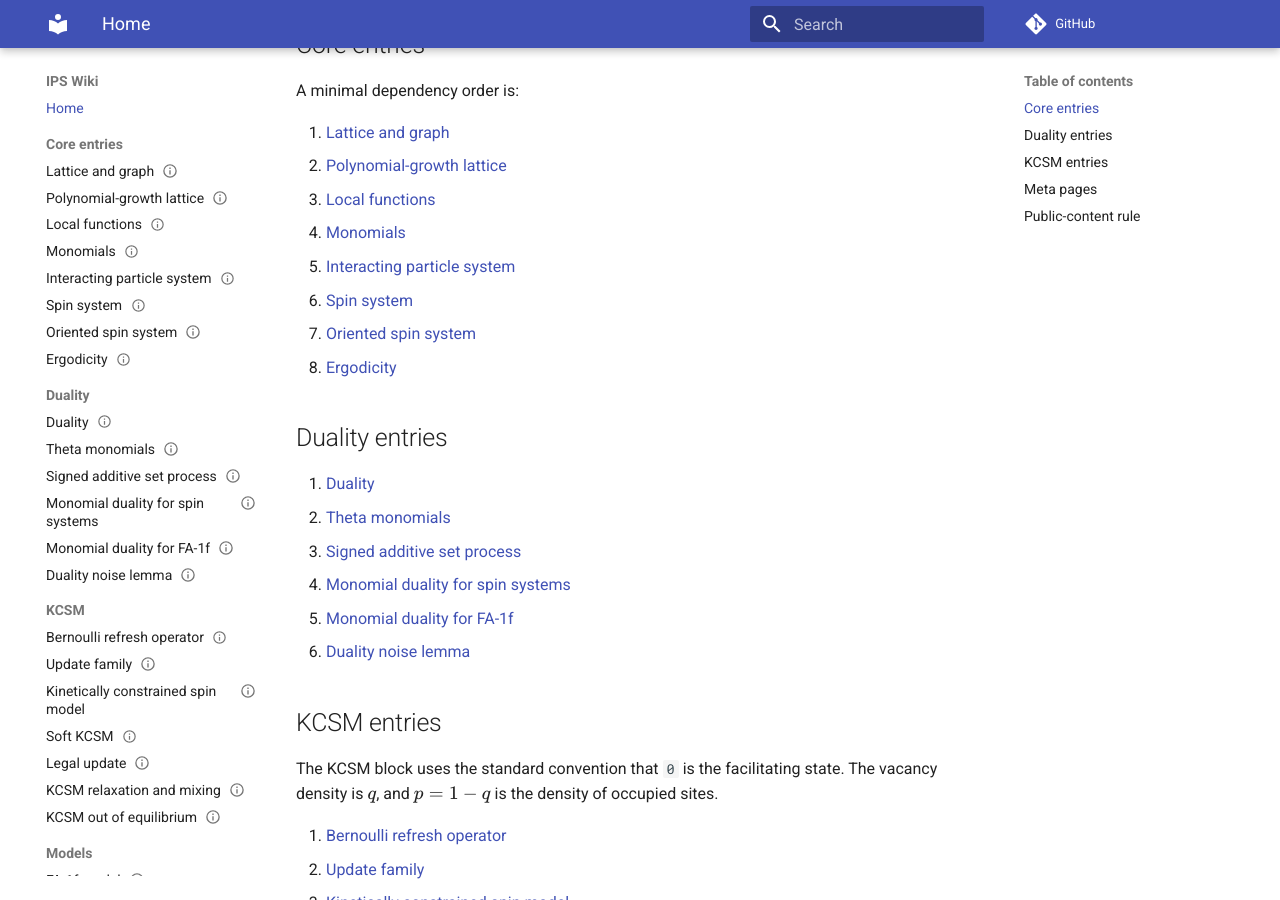
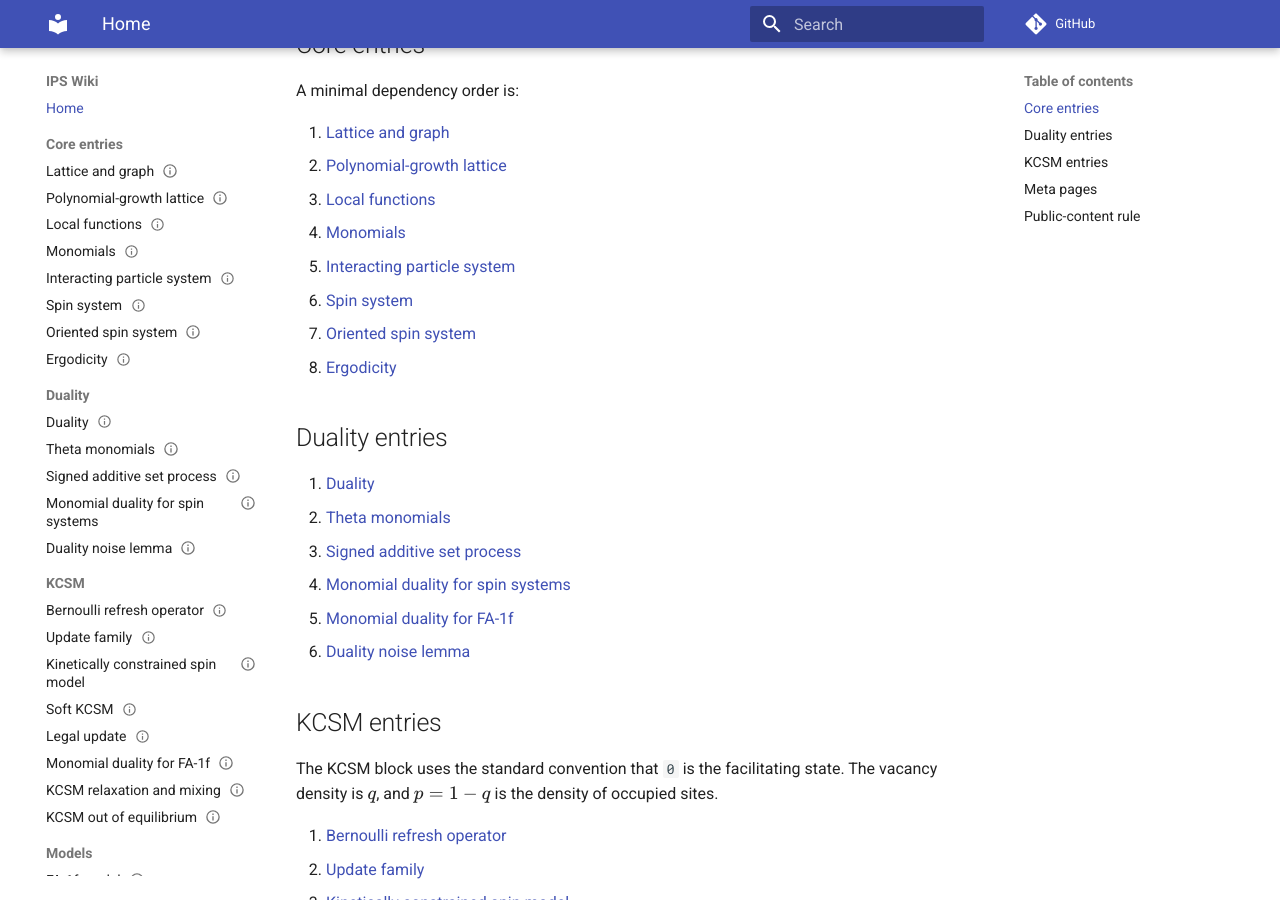
Before and after one commit to maciejgluchowski86-beep/ips-wiki, an MkDocs documentation site: the page built from docs/index.md, in a window 1280 px wide and 900 px high, scrolled down 311 px. Built offline with MkDocs 1.6.1 and Material for MkDocs 9.7.7, drawn with Linux system fonts in a browser that asks for light colours; comment, search, counter and statistics services are not loaded; part of the change alters nothing that is shown.

```diff
--- a/mkdocs.yml
+++ b/mkdocs.yml
@@ -33,7 +33,6 @@ nav:
       - Theta monomials: entries/theta-monomials.md
       - Signed additive set process: entries/signed-additive-set-process.md
       - Monomial duality for spin systems: entries/monomial-duality-for-spin-systems.md
-      - Monomial duality for FA-1f: entries/monomial-duality-for-fa-1f.md
       - Duality noise lemma: entries/duality-noise-lemma.md
   - KCSM:
       - Bernoulli refresh operator: entries/bernoulli-refresh-operator.md
@@ -41,6 +40,7 @@ nav:
       - Kinetically constrained spin model: entries/kinetically-constrained-spin-model.md
       - Soft KCSM: entries/soft-kcsm.md
       - Legal update: entries/legal-update.md
+      - Monomial duality for FA-1f: entries/monomial-duality-for-fa-1f.md
       - KCSM relaxation and mixing: entries/kcsm-relaxation-and-mixing.md
       - KCSM out of equilibrium: entries/kcsm-out-of-equilibrium.md
   - Models:
```
